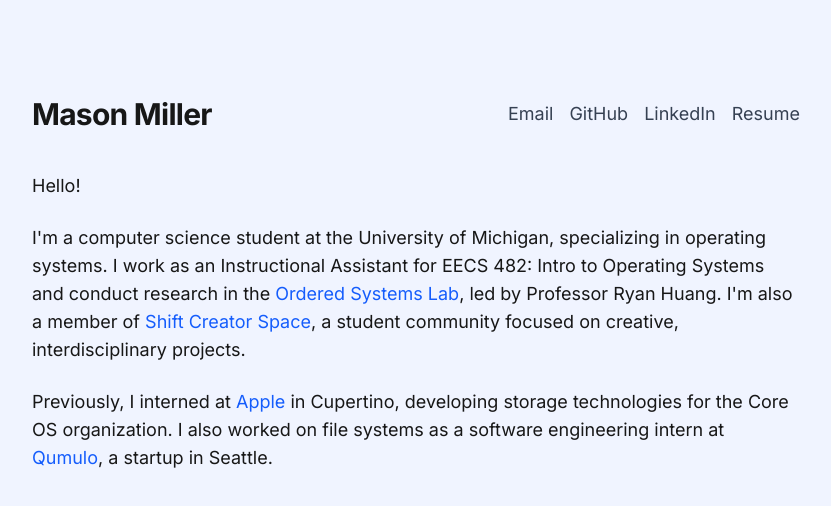
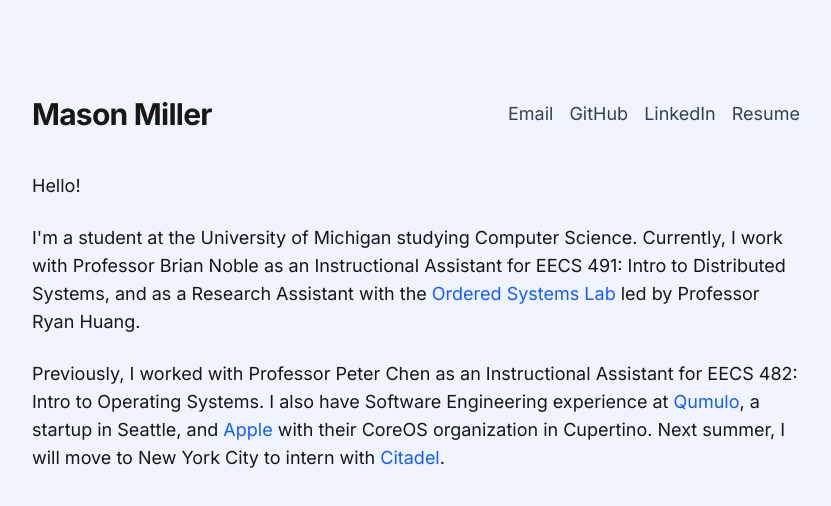
Before and after one commit to masonmill/website, a Next.js app: page / in a window 1280 px wide. Shown: the top 506 px of the page, without its empty margins (224-1055 px from the left). Built offline with nearby package versions, Linux system fonts and the light colour scheme.

Commit message:
Update experience, resume

```diff
--- a/app/page.tsx
+++ b/app/page.tsx
@@ -76,32 +76,33 @@ export default function Home() {
           <div className="space-y-6 text-lg">
             <p className="mt-0">Hello!</p>
             <p>
-              I&apos;m a computer science student at the University of Michigan,
-              specializing in operating systems. I work as an Instructional
-              Assistant for EECS 482: Intro to Operating Systems and conduct
-              research in the{" "}
+              I&apos;m a student at the University of Michigan studying Computer
+              Science. Currently, I work with Professor Brian Noble as an
+              Instructional Assistant for EECS 491: Intro to Distributed
+              Systems, and as a Research Assistant with the{" "}
               <Link
-                href="https://orderlab.io/"
+                href="https://www.orderlab.io/"
                 className="text-blue-600 hover:underline"
                 target="_blank"
                 rel="noopener noreferrer"
               >
                 Ordered Systems Lab
-              </Link>
-              , led by Professor Ryan Huang. I&apos;m also a member of{" "}
+              </Link>{" "}
+              led by Professor Ryan Huang.
+            </p>
+            <p>
+              Previously, I worked with Professor Peter Chen as an Instructional
+              Assistant for EECS 482: Intro to Operating Systems. I also have
+              Software Engineering experience at{" "}
               <Link
-                href="https://shiftcreator.space/"
+                href="https://www.qumulo.com/"
                 className="text-blue-600 hover:underline"
                 target="_blank"
                 rel="noopener noreferrer"
               >
-                Shift Creator Space
+                Qumulo
               </Link>
-              , a student community focused on creative, interdisciplinary
-              projects.
-            </p>
-            <p>
-              Previously, I interned at{" "}
+              , a startup in Seattle, and{" "}
               <Link
                 href="https://www.apple.com/"
                 className="text-blue-600 hover:underline"
@@ -110,18 +111,17 @@ export default function Home() {
               >
                 Apple
               </Link>{" "}
-              in Cupertino, developing storage technologies for the Core OS
-              organization. I also worked on file systems as a software
-              engineering intern at{" "}
+              with their CoreOS organization in Cupertino. Next summer, I will
+              move to New York City to intern with{" "}
               <Link
-                href="https://qumulo.com/"
+                href="https://www.citadel.com/"
                 className="text-blue-600 hover:underline"
                 target="_blank"
                 rel="noopener noreferrer"
               >
-                Qumulo
+                Citadel
               </Link>
-              , a startup in Seattle.
+              .
             </p>
           </div>
         </FadeIn>
```
Also changed, not shown: 1 other file (tests, documents, lock files or other folders).
